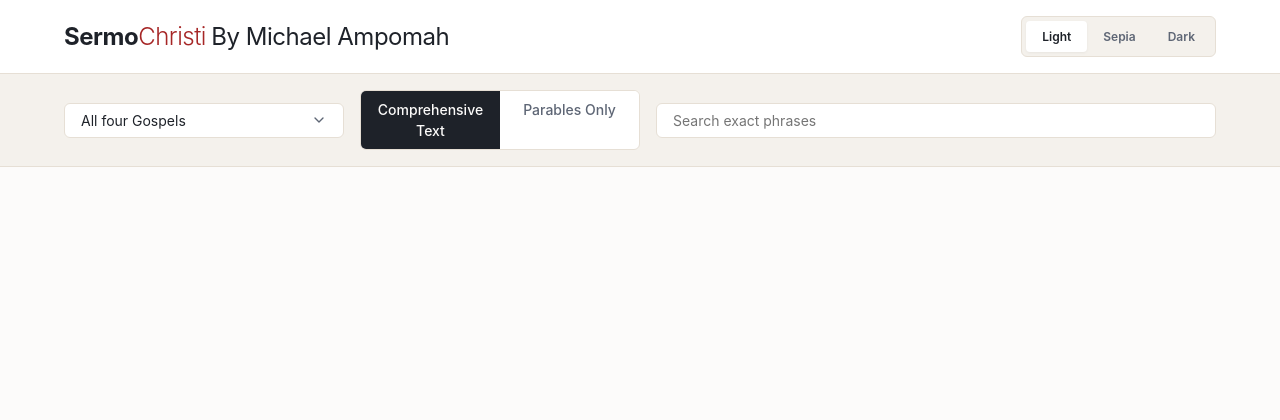
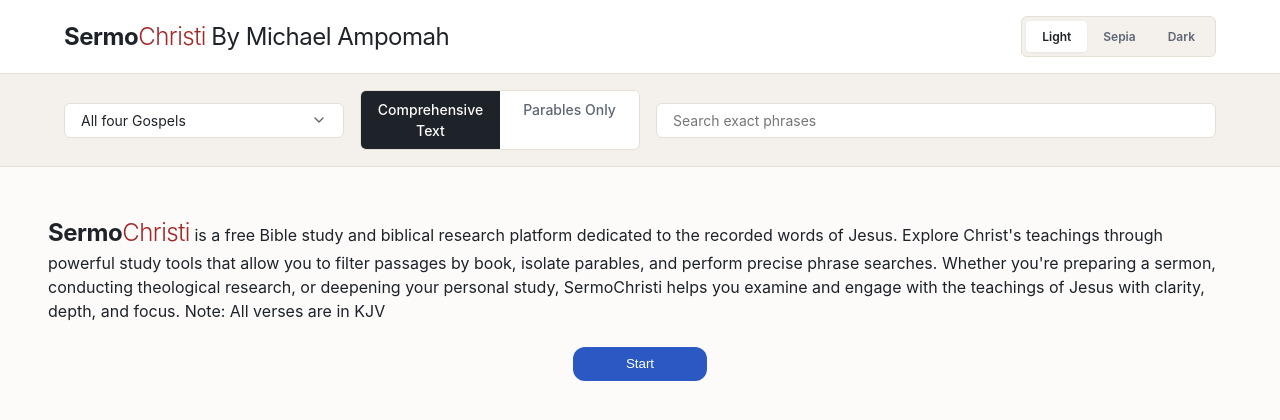
Before and after one commit to ampomahmichael321/sermo_christi_frontend, a plain HTML site: page index.html in a window 1280 px wide. Drawn offline with Linux system fonts and the light colour scheme; no server answers.

Commit message:
added functionality to the search bar

```diff
--- a/app.js
+++ b/app.js
@@ -6,6 +6,7 @@ let filtered = data;
 const scripturesContainer = document.getElementById("scriptures-container");
 const bookSelector = document.getElementById("book-select");
 const segmentLabels = document.querySelectorAll('input[name="scope-filter"]');
+const aboutSection = document.querySelector(".about");
 
 function renderData(scripturesJSON) {
   let scripturesHtml = "";
@@ -21,26 +22,40 @@ function renderData(scripturesJSON) {
     `;
     scripturesHtml += html;
   });
+  aboutSection.innerHTML = "";
+  scripturesContainer.innerHTML = '<p class="loader">Loading....<p>';
+
+  setTimeout(() => {
     scripturesContainer.innerHTML = scripturesHtml;
+  }, 1000);
 }
 
 function filterByBook(bookName) {
+  if (scripturesContainer.innerHTML !== "") {
     filtered = data.filter((entry) => entry.book === bookName);
     scripturesContainer.innerHTML = "";
     renderData(filtered);
   }
+}
+
 function filterByWord(word) {
   filtered = data.filter((entry) =>
     entry.KJVText.toLowerCase().includes(word.toLowerCase()),
   );
   renderData(filtered);
 }
+
 function getParables() {
+  if (scripturesContainer.innerHTML !== "") {
     let filteredCopy = filtered.filter((entry) => entry.parable === true); //Make a copy of the filtered varible so that you can go back to the previous filtered
     renderData(filteredCopy);
   }
+}
 
+const startButton = document.querySelector(".start-button");
+startButton.addEventListener("click", () => {
   renderData(data);
+});
 
 bookSelector.addEventListener("change", (event) => {
   const selectedBook = event.target.value;
@@ -60,3 +75,8 @@ segmentLabels.forEach((radio) => {
     }
   });
 });
+
+const searchInput = document.querySelector("#keyword-search");
+searchInput.addEventListener("input", () => {
+  filterByWord(searchInput.value);
+});
--- a/index.html
+++ b/index.html
@@ -3,7 +3,7 @@
   <head>
     <meta charset="UTF-8" />
     <meta name="viewport" content="width=device-width, initial-scale=1.0" />
-    <title>Red Letter Academic Workbench</title>
+    <title>SermoChristi || Words of Jesus study tool</title>
     <link rel="stylesheet" href="styles.css" />
     <script src="./app.js" type="module" defer></script>
   </head>
@@ -64,9 +64,6 @@
 
         <!-- Keyword / Lemma Search -->
         <div class="control-group search-group">
-          <label for="keyword-search" class="visually-hidden"
-            >Search Specific Keywords or Lemma Phrases</label
-          >
           <input
             type="search"
             id="keyword-search"
@@ -78,6 +75,22 @@
     </section>
     <main>
       <div class="scriptures" id="scriptures-container"></div>
+      <div class="about">
+        <p>
+          <span class="app-title"
+            >Sermo<span class="accent-text">Christi</span></span
+          >
+          is a free Bible study and biblical research platform dedicated to the
+          recorded words of Jesus. Explore Christ's teachings through powerful
+          study tools that allow you to filter passages by book, isolate
+          parables, and perform precise phrase searches. Whether you're
+          preparing a sermon, conducting theological research, or deepening your
+          personal study, SermoChristi helps you examine and engage with the
+          teachings of Jesus with clarity, depth, and focus. Note: All verses
+          are in KJV
+        </p>
+        <button class="start-button">Start</button>
+      </div>
     </main>
   </body>
 </html>
--- a/styles.css
+++ b/styles.css
@@ -252,6 +252,7 @@ body {
 
 main {
   display: flex;
+  flex-direction: column;
   padding: 3em;
 }
 .scriptures {
@@ -261,6 +262,30 @@ main {
 }
 .scripture-text {
   font-family: var(--font-scripture);
+}
+.about {
+  width: 100%;
+  display: flex;
+  flex-direction: column;
+  align-items: center;
+  gap: 1.5em;
+}
+.start-button {
+  border: none;
+  background: var(--accent-interactive);
+  color: white;
+  padding: 0.7em;
+  border-radius: 12px;
+  min-width: 10em;
+  cursor: pointer;
+  transition: all linear 0.1s;
+}
+.start-button:active {
+  opacity: 0.5;
+}
+.loader {
+  text-align: center;
+  color: #12141c;
 }
 
 @media (max-width: 64rem) {
```
Lines whose indentation alone changed are shown as unchanged.
